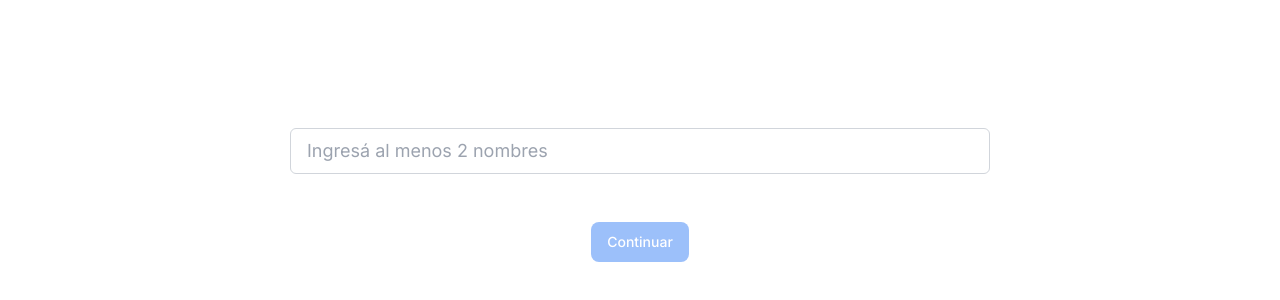
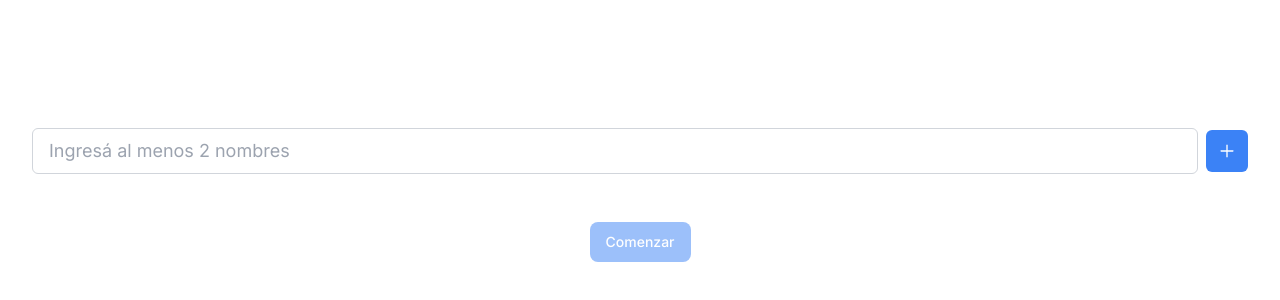
Before and after one commit to efahnle/hacemosnumeros, a Next.js app: page / in a window 1280 px wide. Shown: the part 192-492 px from the top of the page. Built offline with nearby package versions, Linux system fonts and the light colour scheme.

Commit message:
Improve UX on homepage

```diff
--- a/app/components/TagsFormPage.tsx
+++ b/app/components/TagsFormPage.tsx
@@ -21,7 +21,7 @@ export const FormPage = () => {
   };
 
   return (
-    <section className="flex justify-center gap-y-4">
+    <section className="items-center justify-center gap-y-4 ">
       <form onSubmit={handleSubmit}>
         <TagField
           tags={tags}
@@ -35,7 +35,7 @@ export const FormPage = () => {
           className={`pd-4 h-10 items-center justify-center rounded-lg bg-blue-500 px-4 text-sm font-medium text-white transition-colors hover:bg-blue-400 focus-visible:outline focus-visible:outline-2 focus-visible:outline-offset-2 focus-visible:outline-blue-500 active:bg-blue-600 ${tags.length < MIN_TAGS ? "opacity-50 cursor-not-allowed" : ""}`}
           disabled={tags.length < MIN_TAGS}
         >
-          Continuar
+          Comenzar
         </button>
       </form>
     </section>
--- a/app/page.tsx
+++ b/app/page.tsx
@@ -3,19 +3,19 @@ import { FormPage } from './components/TagsFormPage';
 //import Image from "next/image";
 export default function Home() {
   return (
-    <main className="flex flex-col items-center p-20 min-w-32">
+    <main className="flex flex-col items-center py-20 px-4 min-w-32">
       <div>
-        <h1 className={`${archivo.className} flex text-center break-normal items-center lg:text-5xl text-2xl md:text-3xl`}>
+        <h1 className={`${archivo.className}flex text-center break-normal text-nowrap items-center text-3xl md:text-3xl lg:text-5xl `}>
           ¿Hacemos números?
         </h1>
       </div>
-      <div>
+      <div className='w-full '>
         <div>
           <p className="text-center object-top lg:text-2xl md:text-1xl items-center p-12">
             Ingresá los nombres
           </p>
         </div>
-        <div className='text-center object-top lg:text-2xl md:text-1xl items-center p-12'>
+        <div className='text-center w-full object-top lg:text-2xl md:text-1xl items-center py-12 px-4'>
           <FormPage/>
         </div>
       </div>
--- a/app/ui/TagField.tsx
+++ b/app/ui/TagField.tsx
@@ -1,4 +1,6 @@
 import { useState, ChangeEvent } from "react";
+import { AiOutlinePlus } from "react-icons/ai";
+
 
 interface iTag {
   tags: string[];
@@ -14,6 +16,14 @@ export const TagField = ({ tags, addTag, removeTag, maxTags }: iTag) => {
     setUserInput(e.target.value);
   };
 
+
+  const handleAddTag = () => {
+    if (userInput.trim() !== "" && userInput.length <= 100 && tags.length < maxTags) {
+      addTag(userInput);
+      setUserInput("");
+    }
+  };
+
   const handleKeyPress = (e: React.KeyboardEvent<HTMLInputElement>) => {
     if (e.key === "Enter") {
       e.preventDefault();
@@ -25,7 +35,8 @@ export const TagField = ({ tags, addTag, removeTag, maxTags }: iTag) => {
   };
 
   return (
-    <div className="flex flex-col w-[250px] md:w-[400px] lg:w-[600px] xl:w-[700px] text-sm md:text-base lg:text-lg py-2 md:py-4">
+    <div className="flex flex-col w-full text-sm md:text-base lg:text-lg py-2 md:py-4">
+      <div className="flex flex-row items-center gap-2">
         <input
           name="keyword_tags"
           type="text"
@@ -40,8 +51,16 @@ export const TagField = ({ tags, addTag, removeTag, maxTags }: iTag) => {
           value={userInput}
           disabled={tags.length === maxTags}
         />
+        <button
+          className="bg-blue-500 text-white px-3 py-3 rounded-md hover:bg-blue-700"
+          onClick={handleAddTag}
+          disabled={userInput.trim() === "" || userInput.length > 100 || tags.length === maxTags}
+        >
+          <AiOutlinePlus />
+        </button>
+      </div>
 
-      <div className="flex flex-row flex-wrap gap-3 mt-4 mb-4">
+      <div className="flex flex-row w-full flex-wrap gap-3 mt-4 mb-4">
         {tags.map((tag: string, index: number) => (
           <span
             key={`${index}-${tag}`}
```
Lines whose indentation alone changed are shown as unchanged.
